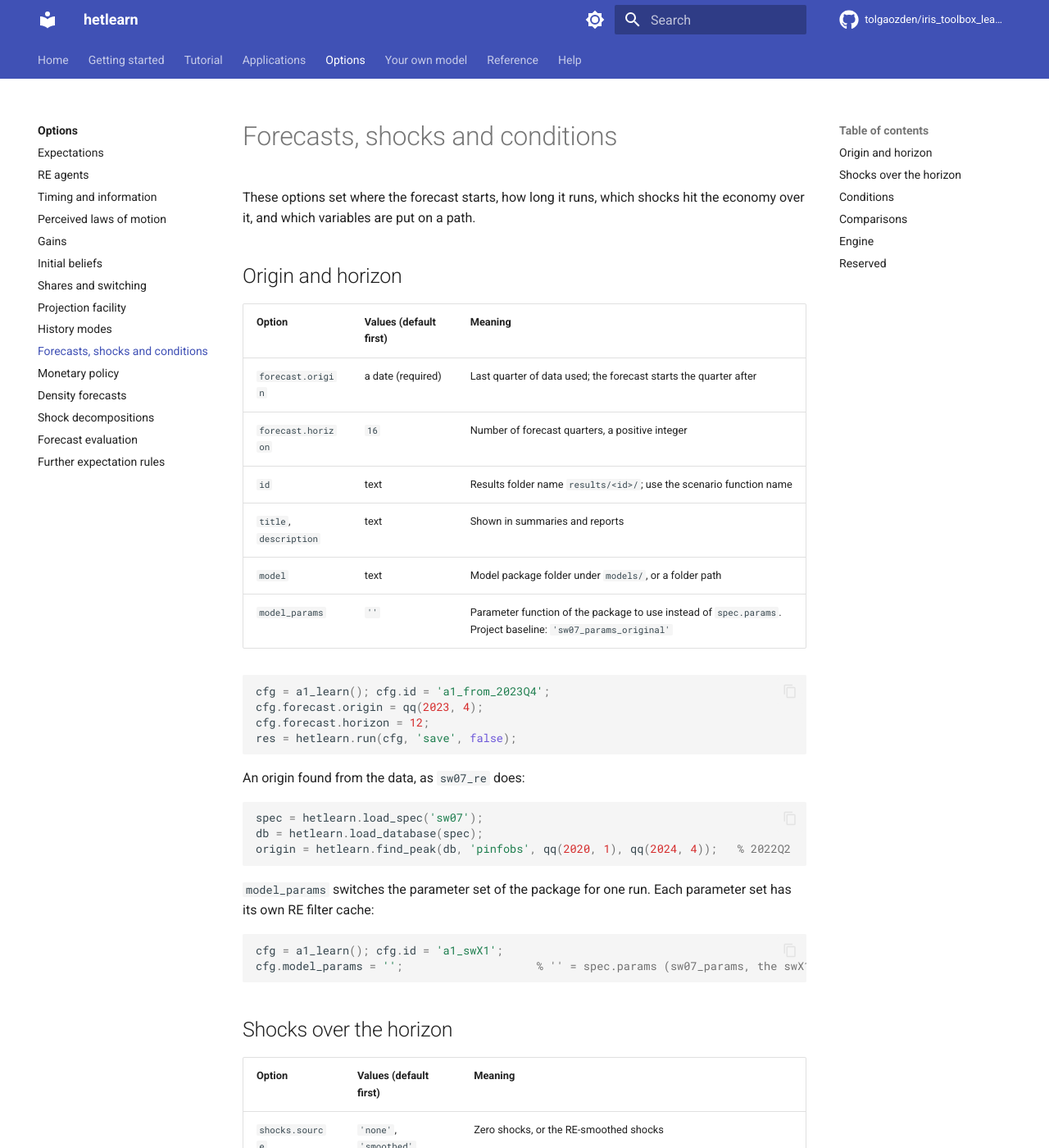
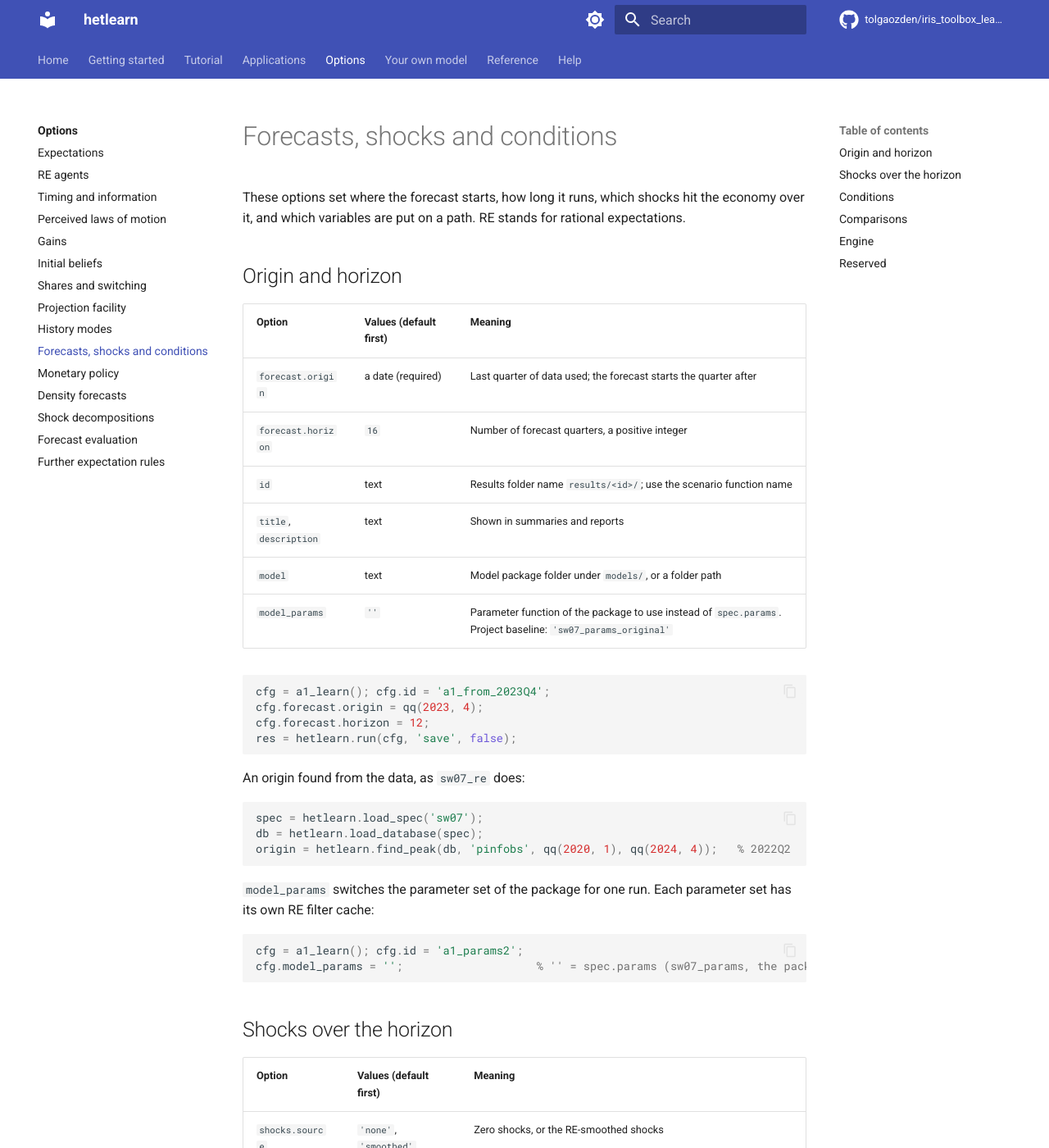
Before and after one commit to HetLearn/iris_toolbox_learning, an MkDocs documentation site: the page built from docs_site/options/forecasts-conditions.md, in a window 1280 px wide and 1400 px high. Shown: the whole window at 82% size. Built offline with MkDocs 1.6.1 and Material for MkDocs 9.7.7, drawn with Linux system fonts in a browser that asks for light colours; comment, search, counter and statistics services are not loaded.

Commit message:
Site page revised to the writing rules (docs_site/options/forecasts-conditions.md)
US spelling, no second person, abbreviations spelled out on first use, internal dates and labels removed, notation aligned with the technical appendix.

````diff
--- a/docs_site/options/forecasts-conditions.md
+++ b/docs_site/options/forecasts-conditions.md
@@ -1,7 +1,7 @@
 # Forecasts, shocks and conditions
 
 These options set where the forecast starts, how long it runs, which shocks hit the economy
-over it, and which variables are put on a path.
+over it, and which variables are put on a path. RE stands for rational expectations.
 
 ## Origin and horizon
 
@@ -33,8 +33,8 @@
 its own RE filter cache:
 
 ```matlab
-cfg = a1_learn(); cfg.id = 'a1_swX1';
-cfg.model_params = '';                    % '' = spec.params (sw07_params, the swX1 re-estimate)
+cfg = a1_learn(); cfg.id = 'a1_params2';
+cfg.model_params = '';                    % '' = spec.params (sw07_params, the package's second parameter set)
 ```
 
 ## Shocks over the horizon
````
